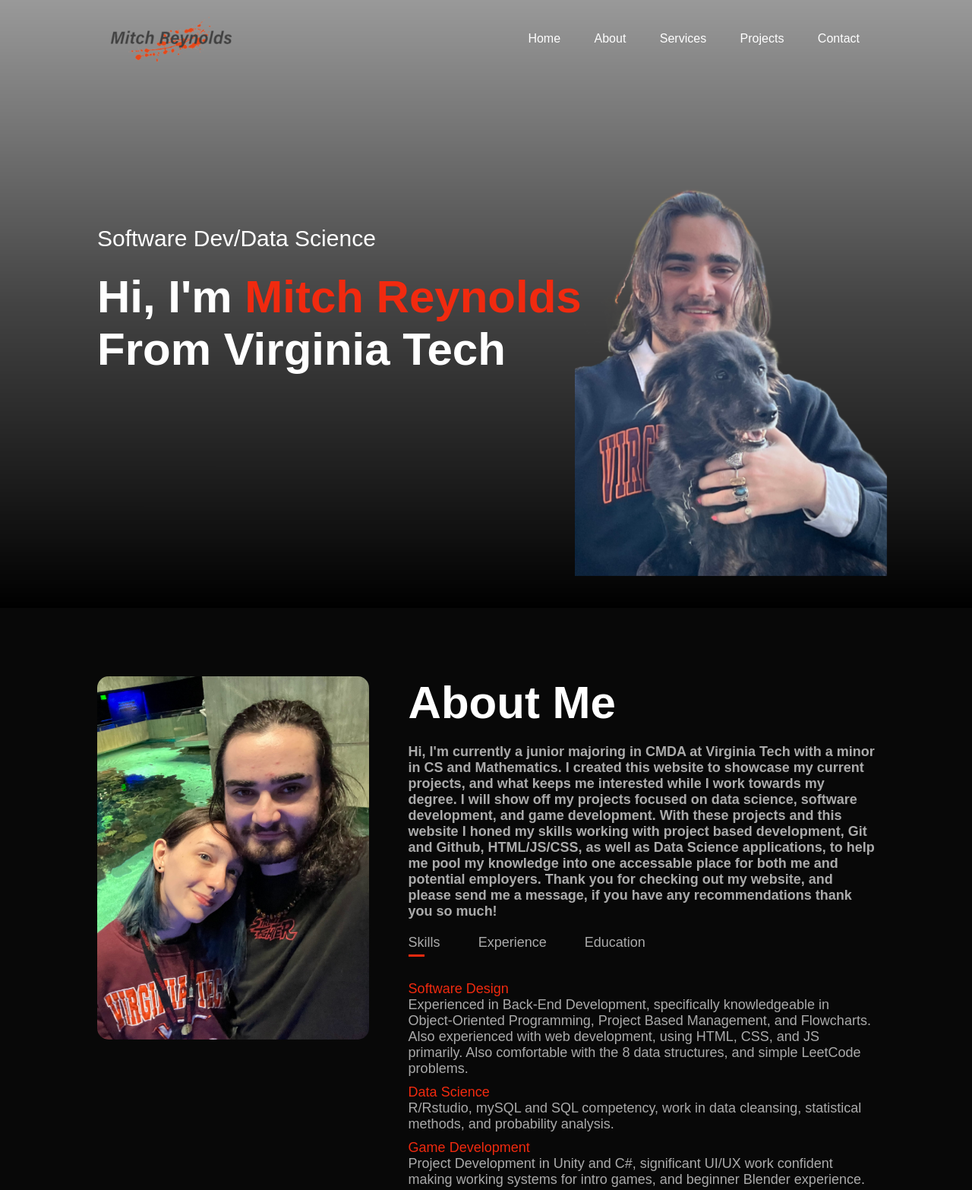
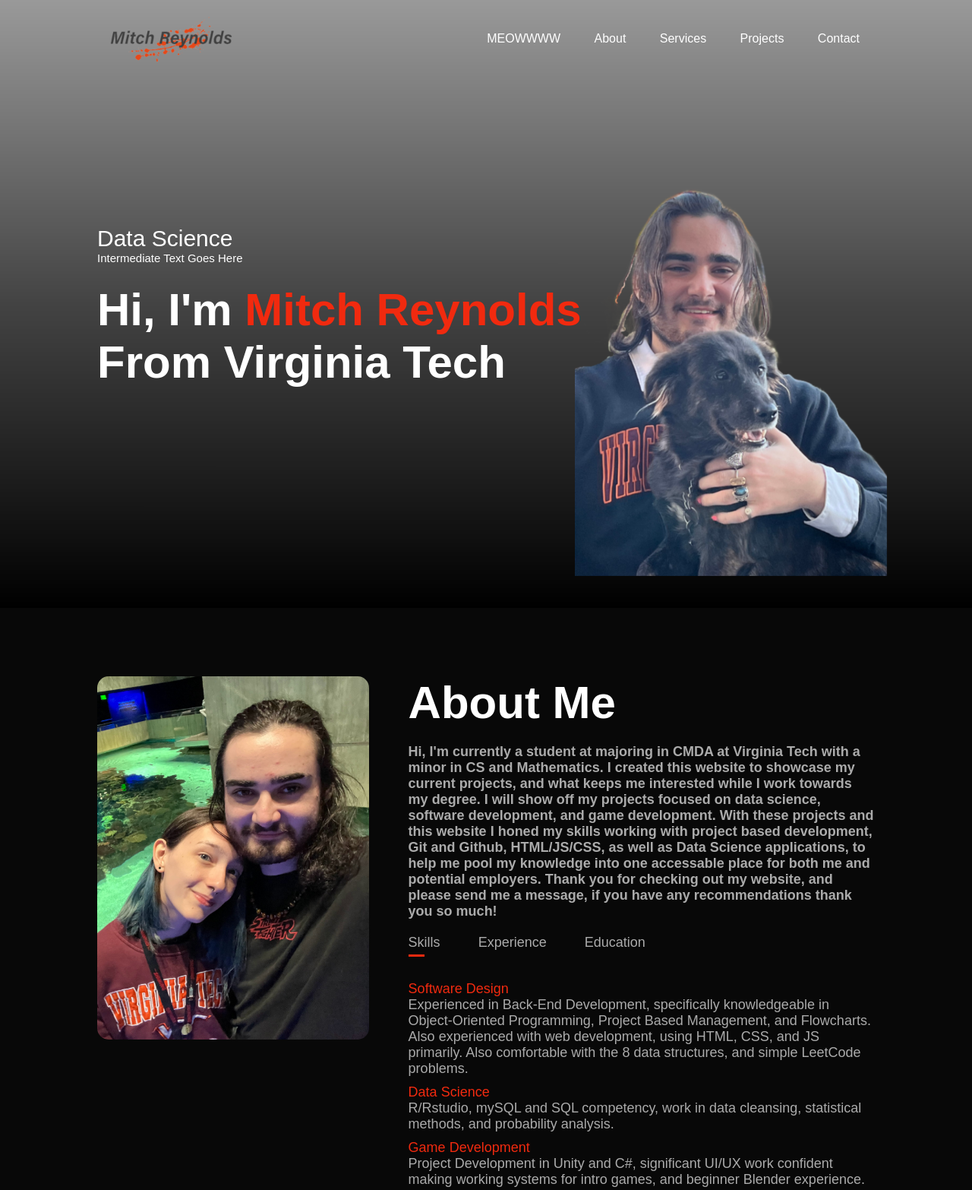
Before and after one commit to SpruceChipper/Github-Portfolio, a plain HTML site: page index.html in a window 1280 px wide. Shown: the top 1566 px of the page at 76% size. Drawn offline with Linux system fonts and the light colour scheme.

Commit message:
Test push to see if pages is working

```diff
--- a/index.html
+++ b/index.html
@@ -14,7 +14,7 @@
                     <nav>
                         <img src="images/Logo.png" class="logo">
                         <ul id="sidemenu">
-                            <li><a href="#header">Home</a></li>
+                            <li><a href="#header">MEOWWWW</a></li>
                             <li><a href="#about">About</a></li>
                             <li><a href="#services">Services</a></li>
                             <li><a href="#projects">Projects</a></li>
@@ -24,7 +24,8 @@
                         <i class="fa-solid fa-bars" onclick="openmenu()"></i>
                     </nav>
                     <div class="header-text">
-                        <p>Software Dev/Data Science</p>
+                        <p>Data Science </p>
+                        <p class="sub-line">Intermediate Text Goes Here</p>
                         <h1>Hi, I'm <span>Mitch Reynolds</span> <br> From Virginia Tech</h1>
                     </div>
                 </div>
@@ -38,7 +39,7 @@
                         </div>
                         <div class="about-col-2">
                             <h1 class="sub-title">About Me</h1>
-                            <p><b>Hi, I'm currently a junior majoring in CMDA at Virginia Tech with a minor in CS and Mathematics. I created this website to showcase my current projects,
+                            <p><b>Hi, I'm currently a student at majoring in CMDA at Virginia Tech with a minor in CS and Mathematics. I created this website to showcase my current projects,
                                 and what keeps me interested while I work towards my degree. I will show off my projects focused on data science, software development, and game development.
                                 With these projects and this website I honed my skills working with project based development, Git and Github, HTML/JS/CSS, as well as Data Science applications,
                                 to help me pool my knowledge into one accessable place for both me and potential employers. Thank you for checking out my website, and please send me a message,
```
